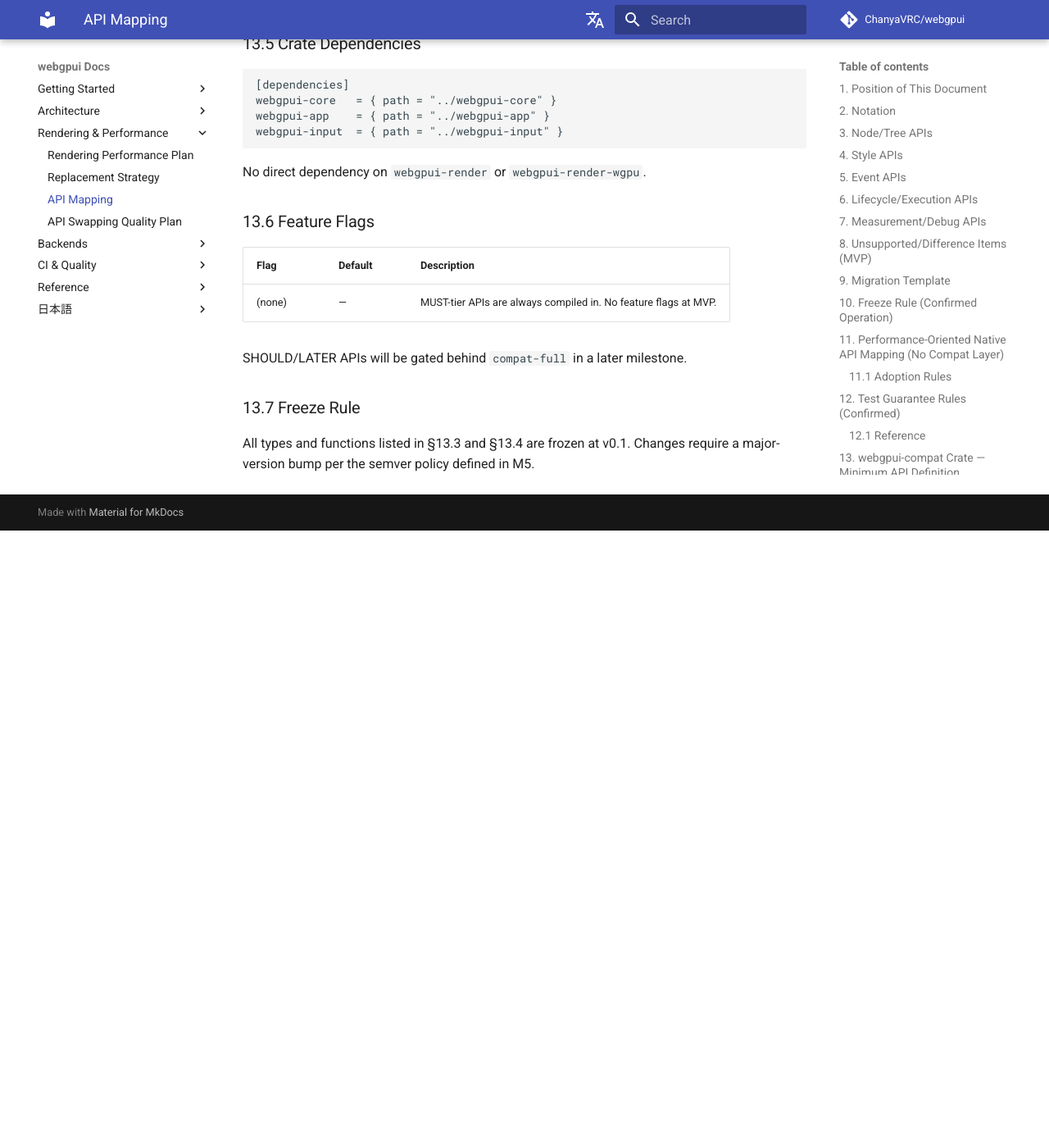
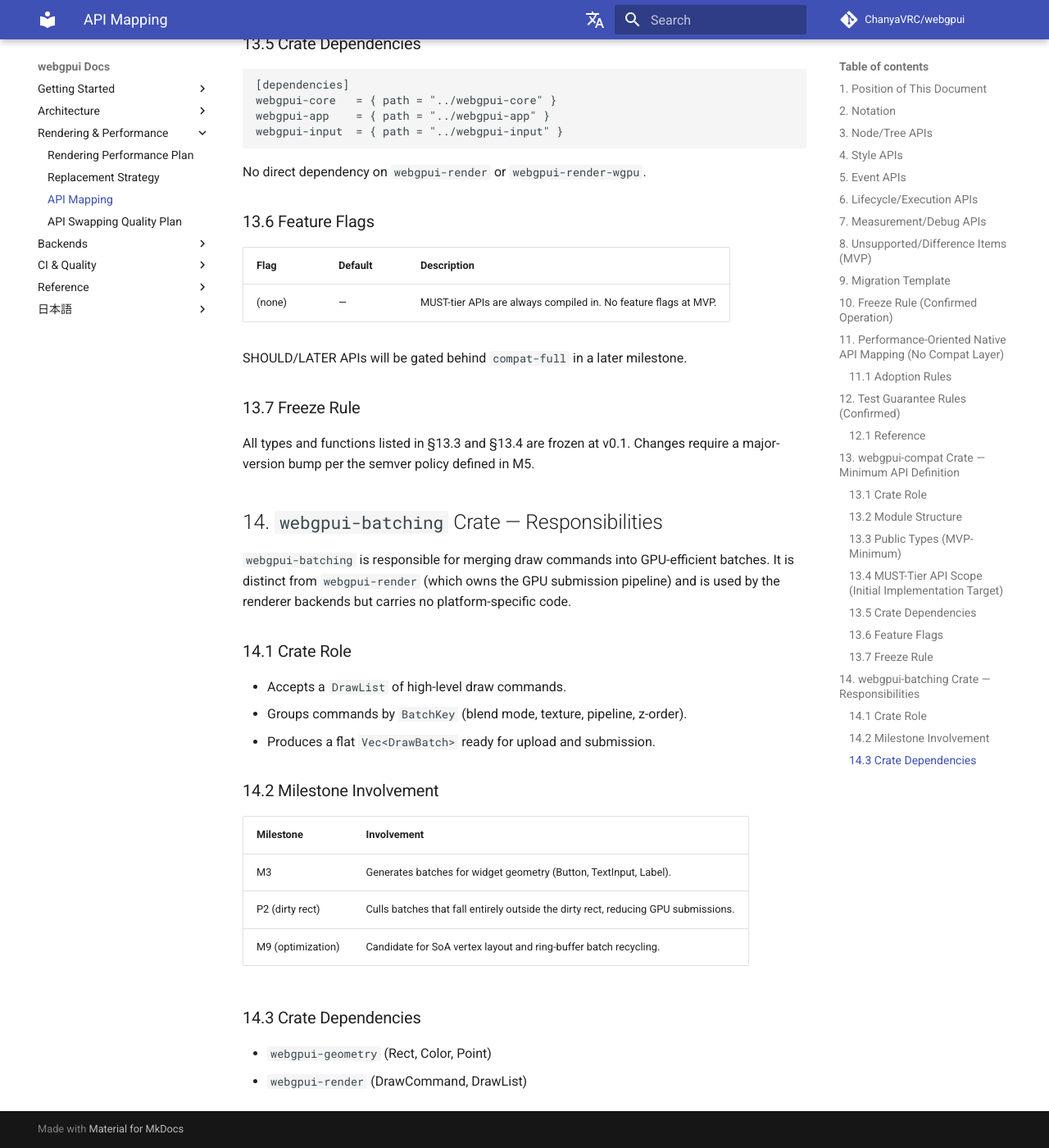
Before and after one commit to ChanyaVRC/webgpui, an MkDocs documentation site: the page built from docs/api-mapping.md, in a window 1280 px wide and 1400 px high, scrolled down 7511 px. Shown: the whole window at 82% size. Built offline with MkDocs 1.6.1 and Material for MkDocs 9.7.7, drawn with Linux system fonts in a browser that asks for light colours; comment, search, counter and statistics services are not loaded; before the commit the page ends 8158 px from its top, so only the background shows below that.

Commit message:
docs: add webgpui-batching to affected-crates in roadmap and api-mapping (EN+JA) (#61)

```diff
--- a/docs/api-mapping.md
+++ b/docs/api-mapping.md
@@ -179,3 +179,26 @@ SHOULD/LATER APIs will be gated behind `compat-full` in a later milestone.
 
 ### 13.7 Freeze Rule
 All types and functions listed in §13.3 and §13.4 are frozen at v0.1. Changes require a major-version bump per the semver policy defined in M5.
+
+## 14. `webgpui-batching` Crate — Responsibilities
+
+`webgpui-batching` is responsible for merging draw commands into GPU-efficient batches.
+It is distinct from `webgpui-render` (which owns the GPU submission pipeline) and is used
+by the renderer backends but carries no platform-specific code.
+
+### 14.1 Crate Role
+- Accepts a `DrawList` of high-level draw commands.
+- Groups commands by `BatchKey` (blend mode, texture, pipeline, z-order).
+- Produces a flat `Vec<DrawBatch>` ready for upload and submission.
+
+### 14.2 Milestone Involvement
+
+| Milestone | Involvement |
+|---|---|
+| M3 | Generates batches for widget geometry (Button, TextInput, Label). |
+| P2 (dirty rect) | Culls batches that fall entirely outside the dirty rect, reducing GPU submissions. |
+| M9 (optimization) | Candidate for SoA vertex layout and ring-buffer batch recycling. |
+
+### 14.3 Crate Dependencies
+- `webgpui-geometry` (Rect, Color, Point)
+- `webgpui-render` (DrawCommand, DrawList)
```
Also changed, not shown: docs/ja/api-mapping.md (+23 -0 lines), docs/ja/roadmap.md (+3 -0 lines), docs/roadmap.md (+3 -0 lines).
